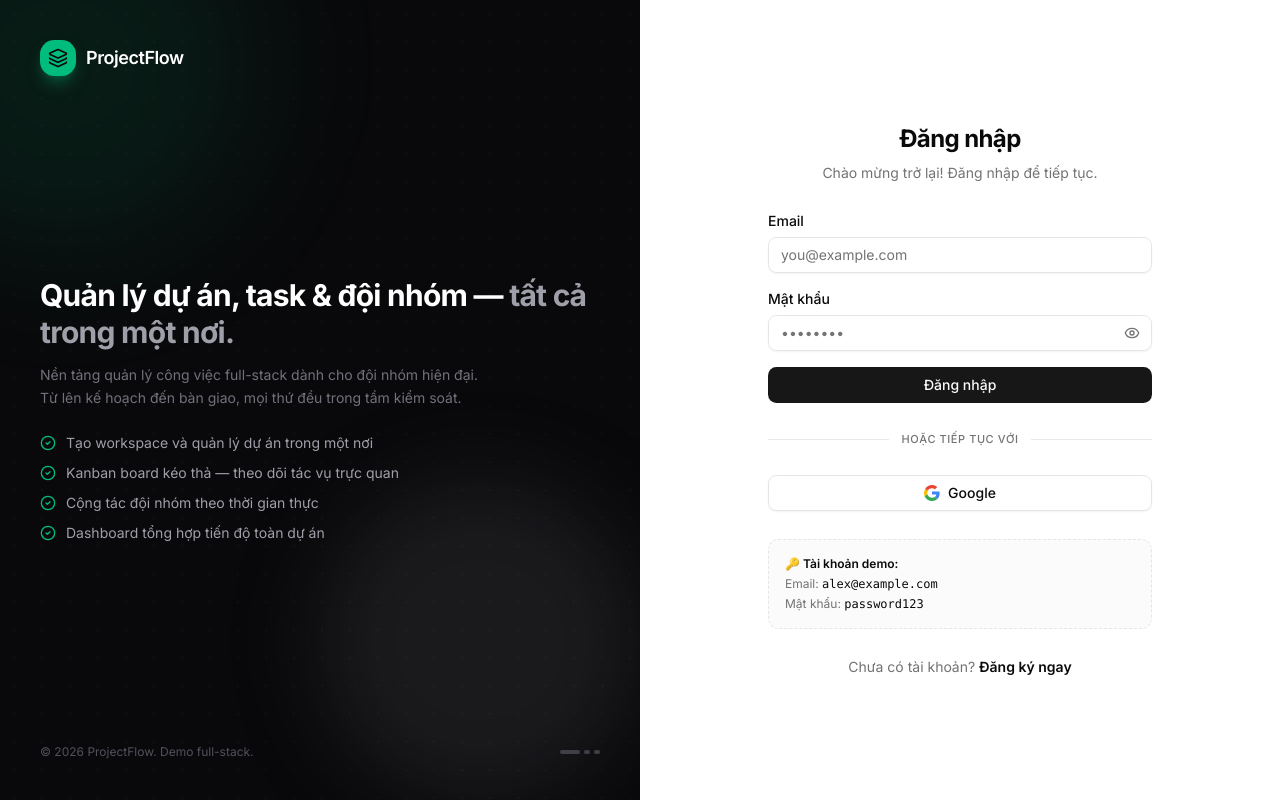
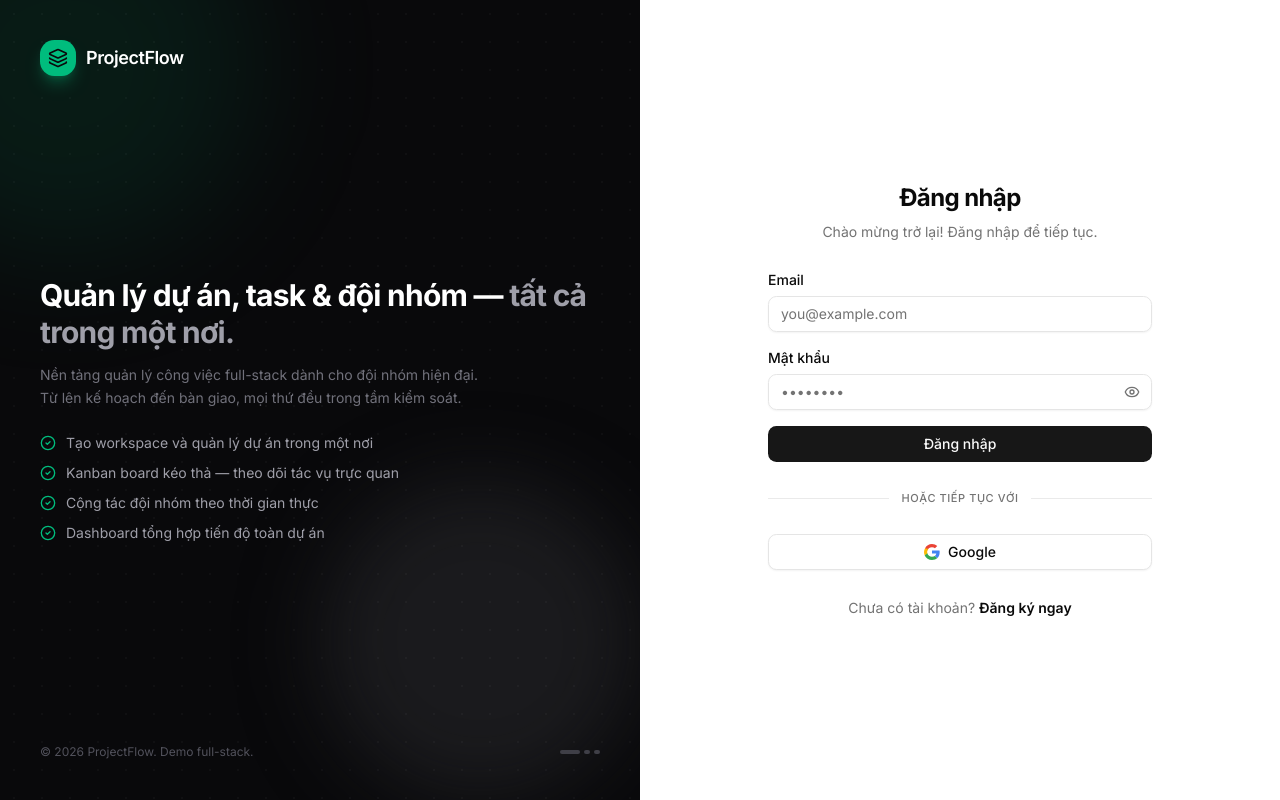
Before and after one commit to chivngx/project-management, a Next.js app: page /login in a window 1280 px wide. Built offline with nearby package versions, Linux system fonts and the light colour scheme.

Commit message:
chore: remove demo credentials from login page

```diff
--- a/src/app/(auth)/login/page.tsx
+++ b/src/app/(auth)/login/page.tsx
@@ -206,33 +206,6 @@ export default function LoginPage() {
         Google
       </Button>
 
-      {/* Demo credentials */}
-      {process.env.NODE_ENV === "development" && (
-        <div className="rounded-lg border border-dashed bg-muted/40 p-4 text-xs text-muted-foreground space-y-1">
-          <p className="font-semibold text-foreground">🔑 Tài khoản demo:</p>
-          <p>
-            Email:{" "}
-            <button
-              type="button"
-              className="font-mono text-foreground hover:underline"
-              onClick={() => setEmail("alex@example.com")}
-            >
-              alex@example.com
-            </button>
-          </p>
-          <p>
-            Mật khẩu:{" "}
-            <button
-              type="button"
-              className="font-mono text-foreground hover:underline"
-              onClick={() => setPassword("password123")}
-            >
-              password123
-            </button>
-          </p>
-        </div>
-      )}
-
       {/* Register link */}
       <div className="text-center text-sm text-muted-foreground">
         Chưa có tài khoản?{" "}
```
